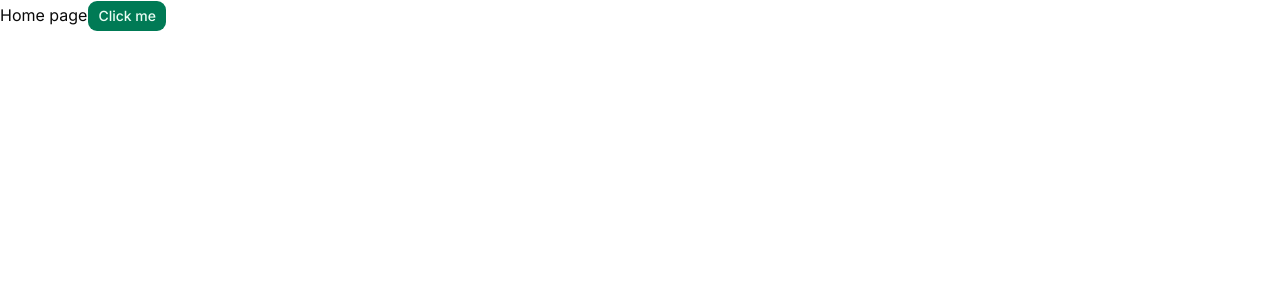
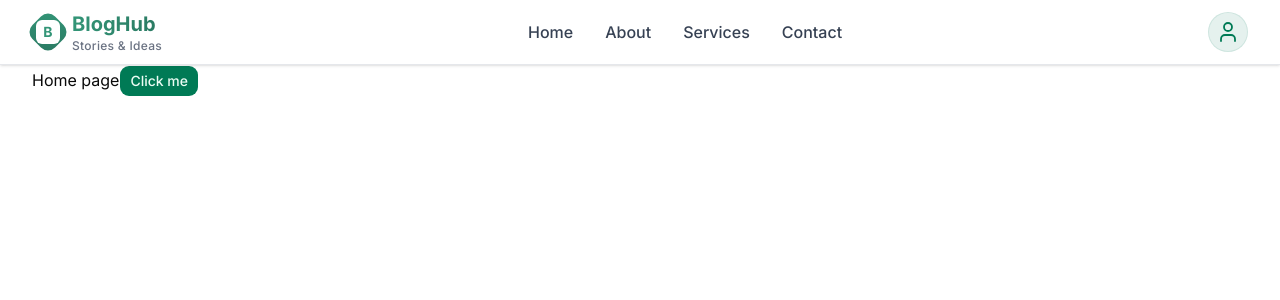
Before and after one commit to saifullahkabir/prisma-nextjs, a Next.js app in the folder blog-app-client/: page / in a window 1280 px wide. Shown: the top 300 px of the page. Built offline with nearby package versions, Linux system fonts and the light colour scheme.

Commit message:
Creating Common Navbar In Root Layout

```diff
--- a/blog-app-client/app/(publicGroup)/page.tsx
+++ b/blog-app-client/app/(publicGroup)/page.tsx
@@ -1,12 +1,13 @@
+import Container from "@/components/common/Container";
 import { Button } from "@/components/ui/button";
-
 
 export default function Home() {
   return (
-    <div>
-      <div>Home page
+    <Container>
+      <div>
+        Home page
         <Button>Click me</Button>
       </div>
-    </div>
+    </Container>
   );
 }
--- a/blog-app-client/app/layout.tsx
+++ b/blog-app-client/app/layout.tsx
@@ -3,6 +3,7 @@ import "./globals.css";
 import { Inter } from "next/font/google";
 import { cn } from "@/lib/utils";
 import { Toaster } from "sonner";
+import Navbar from "@/components/shared/Navbar";
 
 const inter = Inter({ subsets: ["latin"], variable: "--font-sans" });
 
@@ -24,6 +25,7 @@ export default function RootLayout({
     >
       <body className="min-h-full flex flex-col">
         <Toaster position="top-center" richColors />
+        <Navbar />
         {children}
       </body>
     </html>
--- /dev/null
+++ b/blog-app-client/components/shared/Navbar.tsx
@@ -0,0 +1,150 @@
+"use client";
+
+/* eslint-disable @next/next/no-img-element */
+import { useState } from "react";
+import Link from "next/link";
+
+import { Menu, X, LogOut, User } from "lucide-react";
+import BlogLogo from "../ui/blog-logo";
+
+// Navigation items array
+const navItems = [
+  { label: "Home", href: "/" },
+  { label: "About", href: "/about" },
+  { label: "Services", href: "/services" },
+  { label: "Contact", href: "/contact" },
+];
+
+// Mock user data - replace with real user data from your auth system
+const mockUser = {
+  name: "John Doe",
+  email: "john@example.com",
+  avatar: "",
+};
+
+export default function Navbar() {
+  const [isOpen, setIsOpen] = useState(false);
+  const [isDropdownOpen, setIsDropdownOpen] = useState(false);
+
+  const toggleMenu = () => setIsOpen(!isOpen);
+  const toggleDropdown = () => setIsDropdownOpen(!isDropdownOpen);
+
+  const handleLogout = () => {
+    console.log("Logout clicked");
+    setIsDropdownOpen(false);
+    // Add your logout logic here
+  };
+
+  return (
+    <nav className="sticky top-0 z-50 w-full bg-white border-b border-gray-200 shadow-sm">
+      <div className="max-w-7xl mx-auto px-4 sm:px-6 lg:px-8">
+        <div className="flex justify-between items-center h-16">
+          {/* Logo */}
+          <BlogLogo />
+
+          {/* Desktop Navigation */}
+          <div className="hidden md:flex items-center gap-8">
+            {navItems.map((item) => (
+              <Link
+                key={item.href}
+                href={item.href}
+                className="text-gray-700 hover:text-gray-900 font-medium transition-colors duration-200"
+              >
+                {item.label}
+              </Link>
+            ))}
+          </div>
+
+          {/* Right side - User Avatar and Mobile Menu */}
+          <div className="flex items-center gap-4">
+            {/* User Avatar Dropdown */}
+            <div className="relative">
+              <button
+                onClick={toggleDropdown}
+                className="flex items-center justify-center w-8 md:w-10 h-8 md:h-10 rounded-full border border-primary/10 bg-primary/10 hover:bg-primary/30 hover:border-primary/30 transition-all overflow-hidden cursor-pointer"
+                aria-label="User menu"
+
+              >
+                {mockUser.avatar ? (
+                  <img
+                    src={mockUser.avatar}
+                    alt={mockUser.name}
+                    className="w-full h-full object-cover"
+                  />
+                ) : (
+                  <User className="text-primary" strokeWidth={1.8} />
+                )}
+              </button>
+
+              {/* Dropdown Menu */}
+              {isDropdownOpen && (
+                <div className="absolute right-0 mt-2 w-64 bg-white rounded-lg shadow-lg border border-gray-200 py-2 z-10">
+                  {/* User Info */}
+                  <div className="px-4 py-3 border-b border-gray-100">
+                    <p className="font-semibold text-gray-900">
+                      {mockUser.name}
+                    </p>
+                    <p className="text-sm text-gray-500">{mockUser.email}</p>
+                  </div>
+
+                  {/* Menu Items */}
+                  <Link
+                    href="/profile"
+                    className="flex items-center gap-3 px-4 py-2 text-gray-700 hover:bg-gray-50 transition-colors"
+                    onClick={() => setIsDropdownOpen(false)}
+                  >
+                    <User size={18} />
+                    <span>Profile</span>
+                  </Link>
+
+                  <button
+                    onClick={handleLogout}
+                    className="w-full flex items-center gap-3 px-4 py-2 text-gray-700 hover:bg-gray-50 transition-colors text-left"
+                  >
+                    <LogOut size={18} />
+                    <span>Logout</span>
+                  </button>
+                </div>
+              )}
+            </div>
+
+            {/* Mobile Menu Button */}
+            <button
+              onClick={toggleMenu}
+              className="md:hidden p-2 rounded-md text-gray-700 hover:bg-gray-100 transition-colors"
+              aria-label="Toggle menu"
+            >
+              {isOpen ? <X size={24} /> : <Menu size={24} />}
+            </button>
+          </div>
+        </div>
+
+        {/* Mobile Navigation Menu */}
+        {isOpen && (
+          <div className="md:hidden bg-white border-t border-gray-200 py-4">
+            <div className="flex flex-col gap-3">
+              {navItems.map((item) => (
+                <Link
+                  key={item.href}
+                  href={item.href}
+                  className="px-4 py-2 text-gray-700 hover:bg-gray-100 rounded-md transition-colors"
+                  onClick={() => setIsOpen(false)}
+                >
+                  {item.label}
+                </Link>
+              ))}
+            </div>
+          </div>
+        )}
+      </div>
+
+      {/* Click outside to close dropdown */}
+      {isDropdownOpen && (
+        <div
+          className="fixed inset-0 z-0"
+          onClick={() => setIsDropdownOpen(false)}
+        />
+      )}
+    </nav>
+  );
+}
--- /dev/null
+++ b/blog-app-client/components/ui/blog-logo.tsx
@@ -0,0 +1,26 @@
+import Link from 'next/link';
+
+export default function BlogLogo() {
+  return (
+    <Link href="/" className="flex items-center gap-2 shrink-0">
+      {/* Logo Icon */}
+      <div className="relative w-8 h-8">
+        <div className="absolute inset-0 bg-linear-to-br from-[#339577] to-[#2a7962] rounded-lg transform rotate-45"></div>
+        <div className="absolute inset-1 bg-white rounded-sm"></div>
+        <div className="absolute inset-0 flex items-center justify-center text-[#339577] font-bold text-sm">
+          B
+        </div>
+      </div>
+
+      {/* Logo Text */}
+      <div className="flex flex-col leading-tight">
+        <span className="text-xl font-bold bg-linear-to-r from-[#339577] to-[#2a7962] bg-clip-text text-transparent">
+          BlogHub
+        </span>
+        <span className="text-xs text-gray-500 font-medium tracking-wide">
+          Stories & Ideas
+        </span>
+      </div>
+    </Link>
+  );
+}
```
